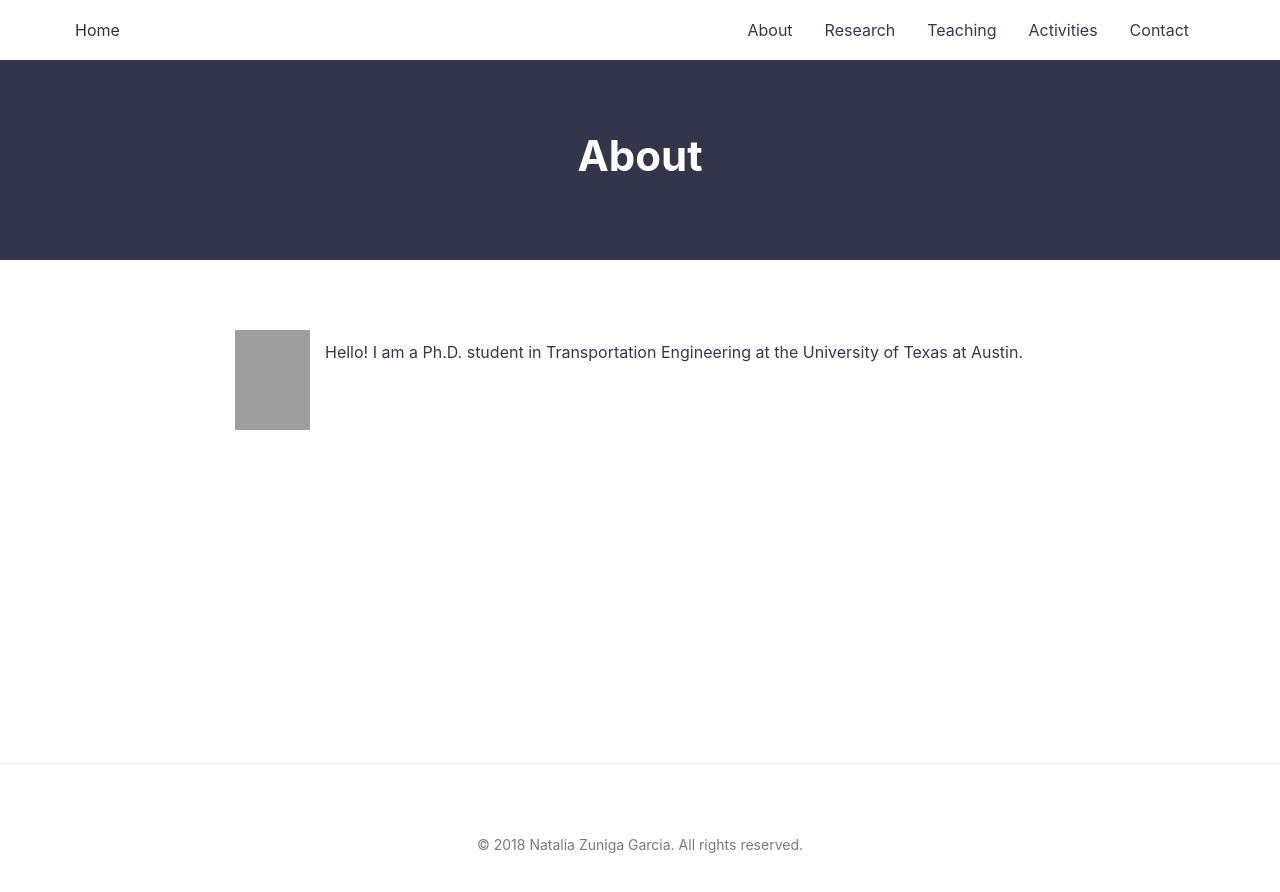
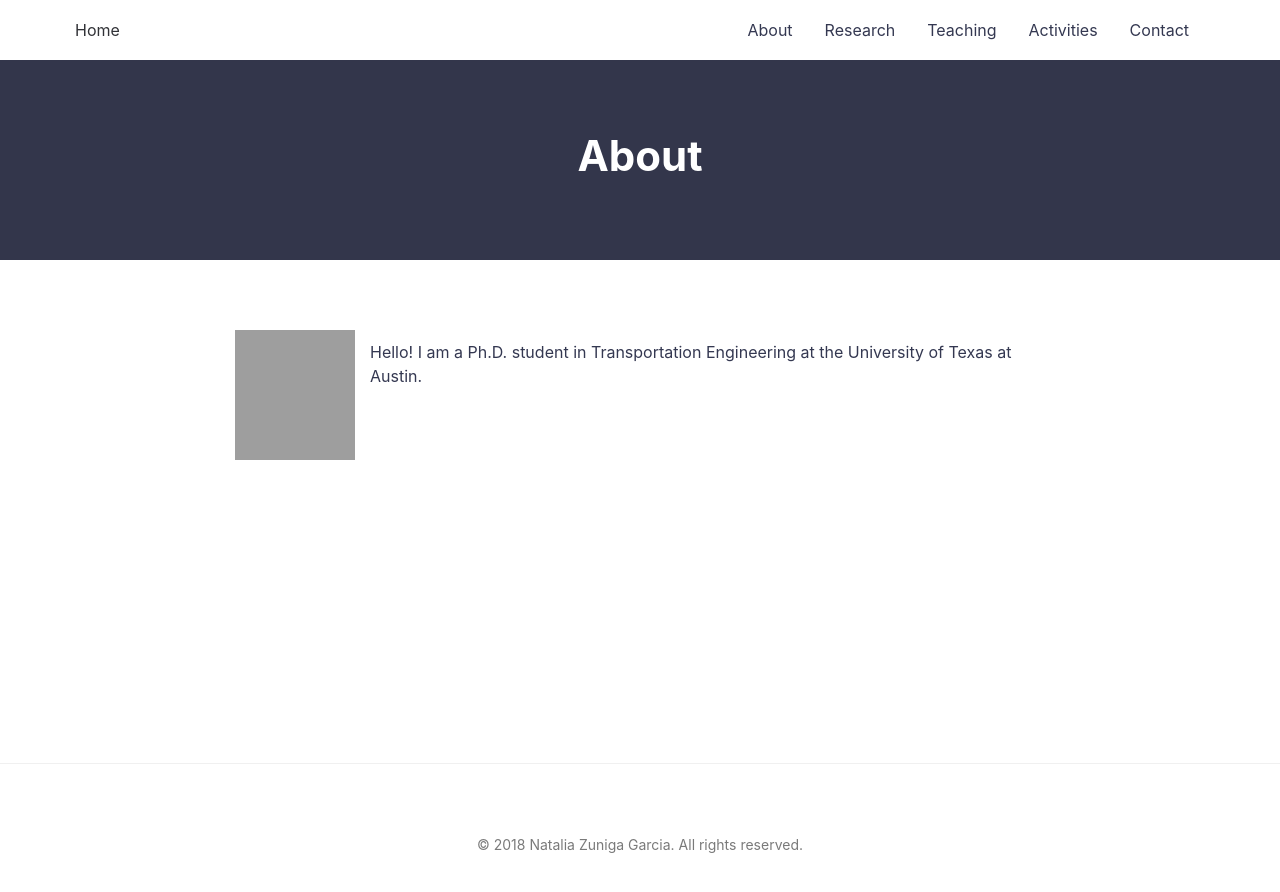
Before and after one commit to nzunigag/nzunigag.github.io, a Jekyll site: the page built from about.md, in a window 1280 px wide. Shown: the top 892 px of the page. Built offline with Jekyll 4.4.1, drawn with Linux system fonts in a browser that asks for light colours; grey boxes are pictures that could not be loaded.

Commit message:
Update about.md

```diff
--- a/about.md
+++ b/about.md
@@ -4,7 +4,7 @@ title: About
 permalink: /about/
 ---
 
-<img src="{{ site.baseurl }}/assets/img/nat.jpg" ALIGN="left" style="margin:10px 15px ; width:75px; height:100px;"/>
+<img src="{{ site.baseurl }}/assets/img/nat.jpg" ALIGN="left" style="margin:10px 15px ; width:120px; height:130px;"/>
 
 
 
```
